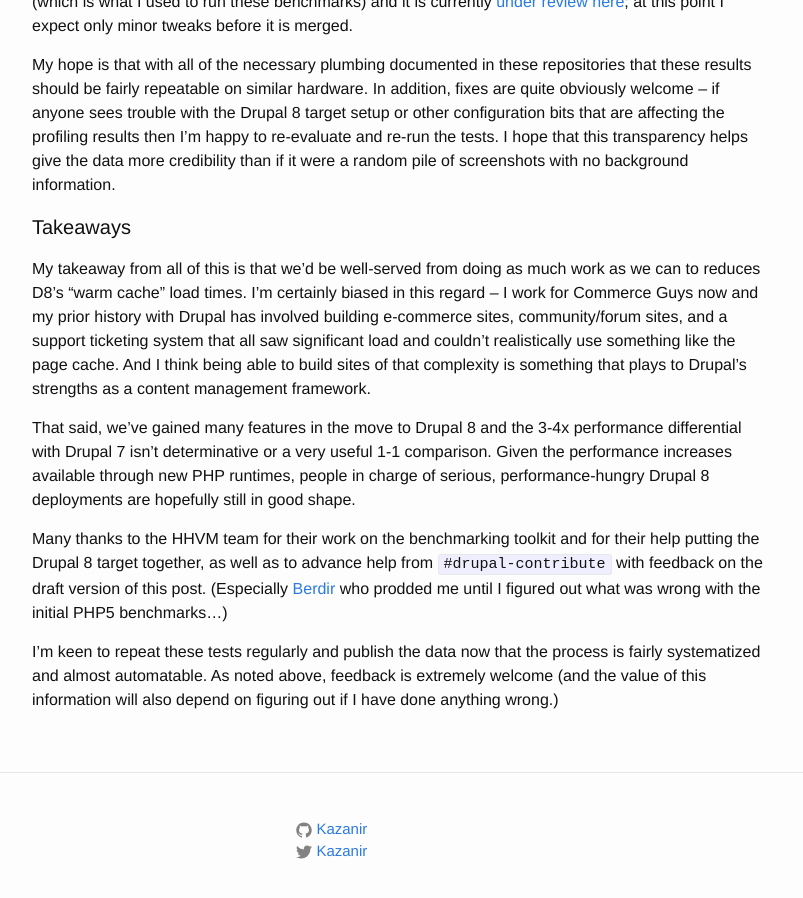
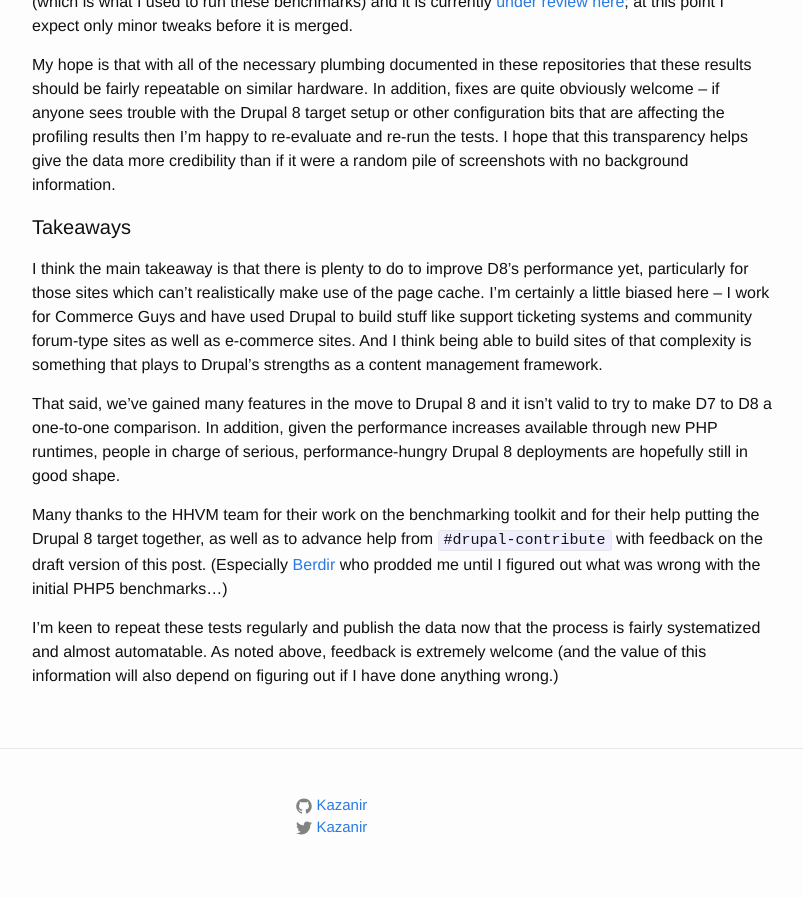
Before and after one commit to Kazanir/kazanir.github.io, a Jekyll site: the page built from profiling.md, in a window 1280 px wide and 900 px high, scrolled down 2721 px. Shown: the whole window, without its empty margins (238-1041 px from the left). Built offline with Jekyll 4.4.1, drawn with Linux system fonts in a browser that asks for light colours.

Commit message:
Update profiling.md

```diff
--- a/profiling.md
+++ b/profiling.md
@@ -77,9 +77,9 @@ My hope is that with all of the necessary plumbing documented in these repositor
 
 #### Takeaways ####
 
-My takeaway from all of this is that we'd be well-served from doing as much work as we can to reduces D8's "warm cache" load times. I'm certainly biased in this regard -- I work for Commerce Guys now and my prior history with Drupal has involved building e-commerce sites, community/forum sites, and a support ticketing system that all saw significant load and couldn't realistically use something like the page cache. And I think being able to build sites of that complexity is something that plays to Drupal's strengths as a content management framework.
+I think the main takeaway is that there is plenty to do to improve D8's performance yet, particularly for those sites which can't realistically make use of the page cache. I'm certainly a little biased here -- I work for Commerce Guys and have used Drupal to build stuff like support ticketing systems and community forum-type sites as well as e-commerce sites. And I think being able to build sites of that complexity is something that plays to Drupal's strengths as a content management framework.
 
-That said, we've gained many features in the move to Drupal 8 and the 3-4x performance differential with Drupal 7 isn't determinative or a very useful 1-1 comparison. Given the performance increases available through new PHP runtimes, people in charge of serious, performance-hungry Drupal 8 deployments are hopefully still in good shape.
+That said, we've gained many features in the move to Drupal 8 and it isn't valid to try to make D7 to D8 a one-to-one comparison. In addition, given the performance increases available through new PHP runtimes, people in charge of serious, performance-hungry Drupal 8 deployments are hopefully still in good shape.
 
 Many thanks to the HHVM team for their work on the benchmarking toolkit and for their help putting the Drupal 8 target together, as well as to advance help from `#drupal-contribute` with feedback on the draft version of this post. (Especially [Berdir](https://www.drupal.org/u/berdir) who prodded me until I figured out what was wrong with the initial PHP5 benchmarks...)
 
```
